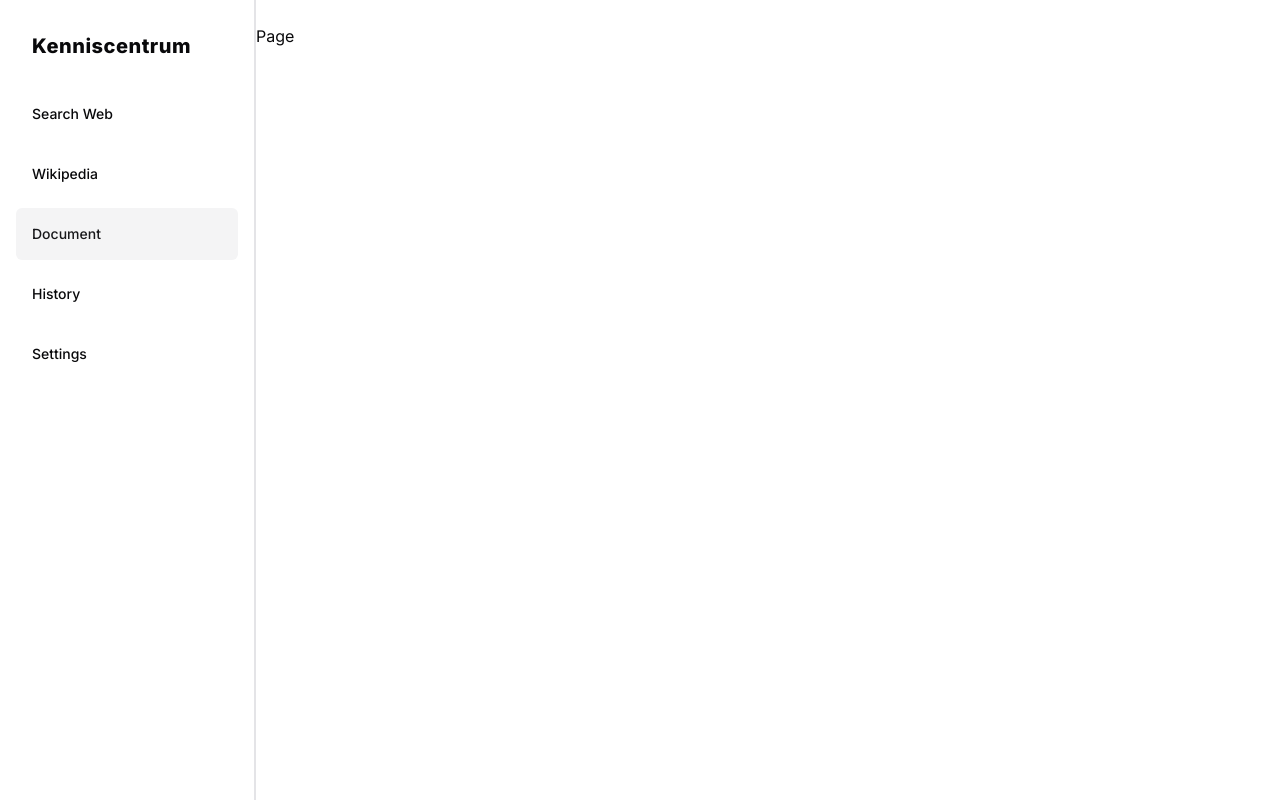
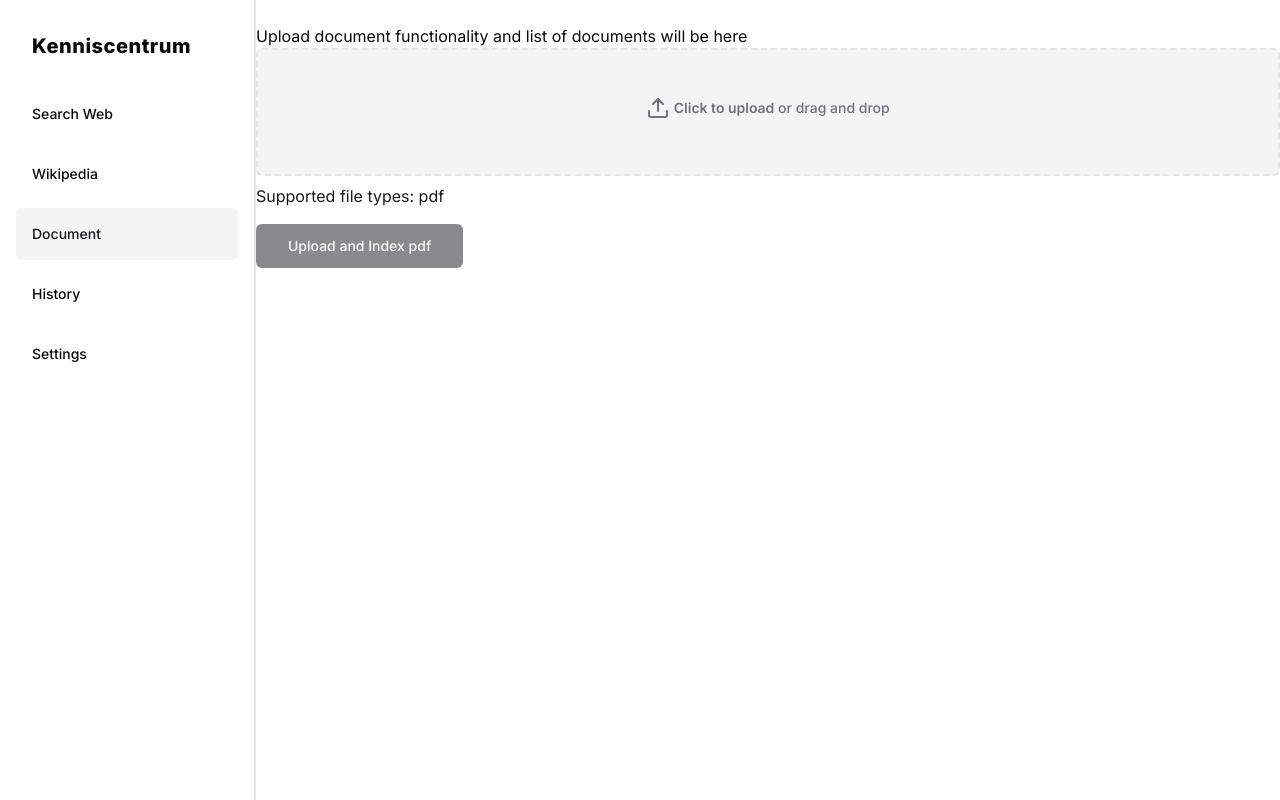
Before and after one commit to trace2798/google_ai_hackathon, a Next.js app: page /documents in a window 1280 px wide. Built offline with nearby package versions, Linux system fonts and the light colour scheme.

Commit message:
added upload doc component

```diff
--- a/app/(main)/documents/page.tsx
+++ b/app/(main)/documents/page.tsx
@@ -1,3 +1,4 @@
+import UploadDoc from "@/components/upload-doc";
 import { FC } from "react";
 
 interface PageProps {}
@@ -5,7 +6,10 @@ interface PageProps {}
 const Page: FC<PageProps> = ({}) => {
   return (
     <>
-      <div>Page</div>
+      <div>
+        Upload document functionality and list of documents will be here
+      </div>
+      <UploadDoc/>
     </>
   );
 };
--- /dev/null
+++ b/components/ui/card.tsx
@@ -0,0 +1,79 @@
+import * as React from "react"
+
+import { cn } from "@/lib/utils"
+
+const Card = React.forwardRef<
+  HTMLDivElement,
+  React.HTMLAttributes<HTMLDivElement>
+>(({ className, ...props }, ref) => (
+  <div
+    ref={ref}
+    className={cn(
+      "rounded-lg border bg-card text-card-foreground shadow-sm",
+      className
+    )}
+    {...props}
+  />
+))
+Card.displayName = "Card"
+
+const CardHeader = React.forwardRef<
+  HTMLDivElement,
+  React.HTMLAttributes<HTMLDivElement>
+>(({ className, ...props }, ref) => (
+  <div
+    ref={ref}
+    className={cn("flex flex-col space-y-1.5 p-6", className)}
+    {...props}
+  />
+))
+CardHeader.displayName = "CardHeader"
+
+const CardTitle = React.forwardRef<
+  HTMLParagraphElement,
+  React.HTMLAttributes<HTMLHeadingElement>
+>(({ className, ...props }, ref) => (
+  <h3
+    ref={ref}
+    className={cn(
+      "text-2xl font-semibold leading-none tracking-tight",
+      className
+    )}
+    {...props}
+  />
+))
+CardTitle.displayName = "CardTitle"
+
+const CardDescription = React.forwardRef<
+  HTMLParagraphElement,
+  React.HTMLAttributes<HTMLParagraphElement>
+>(({ className, ...props }, ref) => (
+  <p
+    ref={ref}
+    className={cn("text-sm text-muted-foreground", className)}
+    {...props}
+  />
+))
+CardDescription.displayName = "CardDescription"
+
+const CardContent = React.forwardRef<
+  HTMLDivElement,
+  React.HTMLAttributes<HTMLDivElement>
+>(({ className, ...props }, ref) => (
+  <div ref={ref} className={cn("p-6 pt-0", className)} {...props} />
+))
+CardContent.displayName = "CardContent"
+
+const CardFooter = React.forwardRef<
+  HTMLDivElement,
+  React.HTMLAttributes<HTMLDivElement>
+>(({ className, ...props }, ref) => (
+  <div
+    ref={ref}
+    className={cn("flex items-center p-6 pt-0", className)}
+    {...props}
+  />
+))
+CardFooter.displayName = "CardFooter"
+
+export { Card, CardHeader, CardFooter, CardTitle, CardDescription, CardContent }
--- /dev/null
+++ b/components/ui/label.tsx
@@ -0,0 +1,26 @@
+"use client"
+
+import * as React from "react"
+import * as LabelPrimitive from "@radix-ui/react-label"
+import { cva, type VariantProps } from "class-variance-authority"
+
+import { cn } from "@/lib/utils"
+
+const labelVariants = cva(
+  "text-sm font-medium leading-none peer-disabled:cursor-not-allowed peer-disabled:opacity-70"
+)
+
+const Label = React.forwardRef<
+  React.ElementRef<typeof LabelPrimitive.Root>,
+  React.ComponentPropsWithoutRef<typeof LabelPrimitive.Root> &
+    VariantProps<typeof labelVariants>
+>(({ className, ...props }, ref) => (
+  <LabelPrimitive.Root
+    ref={ref}
+    className={cn(labelVariants(), className)}
+    {...props}
+  />
+))
+Label.displayName = LabelPrimitive.Root.displayName
+
+export { Label }
--- /dev/null
+++ b/components/ui/progress.tsx
@@ -0,0 +1,38 @@
+'use client'
+
+import * as React from 'react'
+import * as ProgressPrimitive from '@radix-ui/react-progress'
+
+import { cn } from '@/lib/utils'
+
+type ProgressProps = React.ComponentPropsWithoutRef<
+  typeof ProgressPrimitive.Root
+> & {
+  indicatorColor?: string
+}
+
+const Progress = React.forwardRef<
+  React.ElementRef<typeof ProgressPrimitive.Root>,
+  ProgressProps
+>(({ className, value, indicatorColor, ...props }, ref) => (
+  <ProgressPrimitive.Root
+    ref={ref}
+    className={cn(
+      'relative h-4 w-full overflow-hidden rounded-full bg-secondary',
+      className
+    )}
+    {...props}>
+    <ProgressPrimitive.Indicator
+      className={cn(
+        'h-full w-full flex-1 bg-primary transition-all',
+        indicatorColor
+      )}
+      style={{
+        transform: `translateX(-${100 - (value || 0)}%)`,
+      }}
+    />
+  </ProgressPrimitive.Root>
+))
+Progress.displayName = ProgressPrimitive.Root.displayName
+
+export { Progress }
--- /dev/null
+++ b/components/upload-doc.tsx
@@ -0,0 +1,135 @@
+"use client";
+import { useState } from "react";
+import { Button } from "@/components/ui/button";
+import { useRouter } from "next/navigation";
+import { Label } from "@/components/ui/label";
+import { Input } from "@/components/ui/input";
+import { Cloud, Loader2, Upload } from "lucide-react";
+import { Card, CardContent } from "@/components/ui/card";
+import { Progress } from "@/components/ui/progress";
+
+const UploadDoc = () => {
+  const [document, setDocument] = useState<File | null | undefined>(null);
+  const [isLoading, setIsLoading] = useState<boolean>(false);
+  const [uploadProgress, setUploadProgress] = useState<number>(0);
+  const [error, setError] = useState<string>("");
+  const router = useRouter();
+
+  const startSimulatedProgress = () => {
+    setUploadProgress(0);
+
+    const interval = setInterval(() => {
+      setUploadProgress((prevProgress) => {
+        if (prevProgress >= 95) {
+          clearInterval(interval);
+          return prevProgress;
+        }
+        return prevProgress + 5;
+      });
+    }, 500);
+
+    return interval;
+  };
+
+  const handleSubmit = async (e: React.FormEvent<HTMLFormElement>) => {
+    e.preventDefault();
+    if (!document) {
+      setError("Please upload the document first");
+      return;
+    }
+    console.log("DOCUMENT FE", document);
+    setIsLoading(true);
+    const interval = startSimulatedProgress();
+
+    const formData = new FormData();
+    formData.append("uploadedFile", document as Blob);
+    try {
+      const res = await fetch("/api/index", {
+        method: "POST",
+        body: formData,
+      });
+      if (res.status === 200) {
+        const data = await res.json();
+        const quizzId = data.quizzId;
+
+        router.push(`/quizz/${quizzId}`);
+      }
+    } catch (e) {
+      console.log("error while generating", e);
+    }
+    clearInterval(interval);
+  setIsLoading(false);
+  };
+
+  const handleDocumentUpload = (e: React.ChangeEvent<HTMLInputElement>) => {
+    setDocument(e?.target?.files?.[0]);
+    if (error) {
+      setError("");
+    }
+  };
+
+  return (
+    <div className="w-full">
+      {isLoading ? (
+        <div className="bg-secondary w-full flex h-32 rounded-md border-2 border-dashed relative hover:bg-secondary/50 hover:cursor-pointer">
+          <div className="absolute inset-0 m-auto flex flex-col justify-center items-center">
+            <Upload className="h-6 w-6 text-muted-foreground mb-2" />
+            <p className="mb-2 text-sm text-muted-foreground">
+              <span className="font-semibold">&nbsp;{uploadProgress <=  33 ? "Uploading" : "Embedding Document"}</span>
+            </p>
+            <div className="w-full mt-4 max-w-xs mx-auto">
+              <Progress
+                indicatorColor={uploadProgress === 100 ? "bg-green-500" : "bg-blue-400"}
+                value={uploadProgress}
+                className="h-1 w-full bg-zinc-200"
+              />
+              {uploadProgress === 100 ? (
+                <div className="flex gap-1 items-center justify-center text-sm text-zinc-700 text-center pt-2">
+                  <Loader2 className="h-3 w-3 animate-spin" />
+                  Redirecting...
+                </div>
+              ) : null}
+            </div>
+          </div>
+        </div>
+      ) : (
+        <form className="w-full " onSubmit={handleSubmit}>
+          <Label
+            htmlFor="document"
+            className="bg-secondary w-full flex h-32 rounded-md border-2 border-dashed relative hover:bg-secondary/50 hover:cursor-pointer"
+          >
+            <div className="absolute inset-0 m-auto flex justify-center items-center">
+              {document && document?.name ? (
+                document.name
+              ) : (
+                <>
+                  <Upload className="h-6 w-6 text-muted-foreground mb-2" />
+                  <p className="mb-2 text-sm text-muted-foreground">
+                    <span className="font-semibold">&nbsp;Click to upload</span>{" "}
+                    or drag and drop
+                  </p>
+                </>
+              )}
+            </div>
+            <Input
+              type="file"
+              id="document"
+              className="relative block w-full h-full z-50 opacity-0 hover:cursor-pointer"
+              onChange={handleDocumentUpload}
+              accept=".pdf,.docx,.txt,.md"
+            />
+          </Label>
+          <p className="text-secondary-foreground my-2">
+            Supported file types: pdf
+          </p>
+          {error ? <p className="text-red-600">{error}</p> : null}
+          <Button disabled={!document} size="lg" className="mt-2" type="submit">
+            Upload and Index pdf
+          </Button>
+        </form>
+      )}
+    </div>
+  );
+};
+
+export default UploadDoc;
--- a/package.json
+++ b/package.json
@@ -13,6 +13,8 @@
     "@langchain/google-genai": "^0.0.12",
     "@radix-ui/react-dialog": "^1.0.5",
     "@radix-ui/react-dropdown-menu": "^2.0.6",
+    "@radix-ui/react-label": "^2.0.2",
+    "@radix-ui/react-progress": "^1.0.3",
     "@radix-ui/react-slot": "^1.0.2",
     "ai": "^3.0.35",
     "class-variance-authority": "^0.7.0",
```
Also changed, not shown: 1 other file (tests, documents, lock files or other folders).
